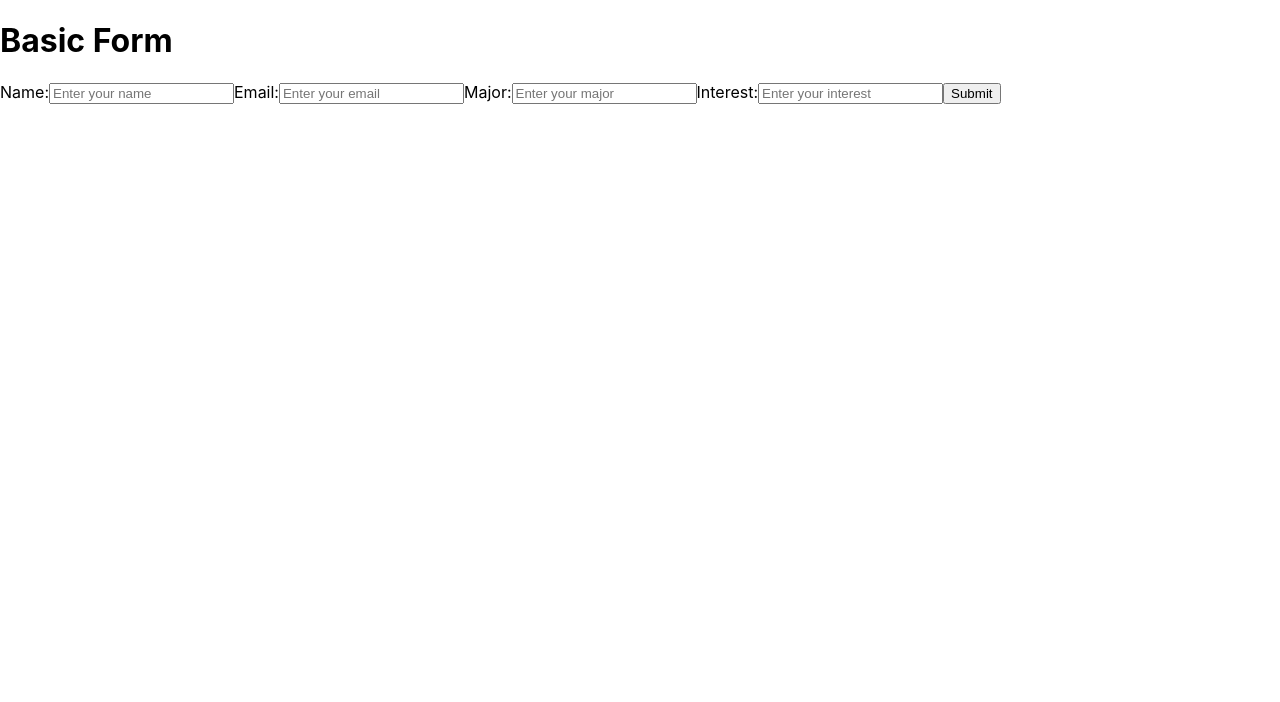
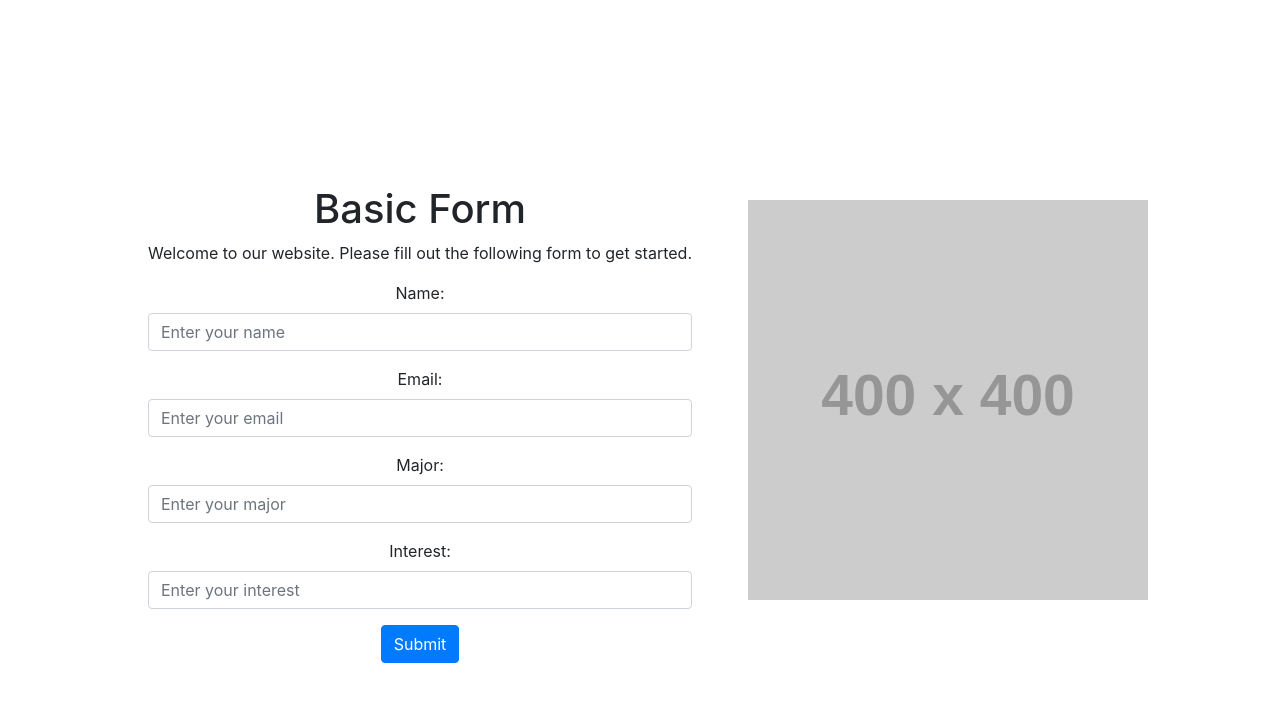
Before and after one commit to emilyjiji/gatoraidays, a React (Create React App) app: page / in a window 1280 px wide. Shown: the top 702 px of the page. Built offline with nearby package versions, Linux system fonts and the light colour scheme; the HTML template or start-up script is replaced by a standard one.

Commit message:
added boostrap and starting styling intro

```diff
--- a/package.json
+++ b/package.json
@@ -7,6 +7,7 @@
     "@testing-library/react": "^13.4.0",
     "@testing-library/user-event": "^13.5.0",
     "axios": "^1.5.1",
+    "boostrap": "^2.0.0",
     "react": "^18.2.0",
     "react-dom": "^18.2.0",
     "react-router-dom": "^6.16.0",
--- a/public/index.html
+++ b/public/index.html
@@ -10,34 +10,16 @@
       content="Web site created using create-react-app"
     />
     <link rel="apple-touch-icon" href="%PUBLIC_URL%/logo192.png" />
-    <!--
-      manifest.json provides metadata used when your web app is installed on a
-      user's mobile device or desktop. See https://developers.google.com/web/fundamentals/web-app-manifest/
-    -->
+
     <link rel="manifest" href="%PUBLIC_URL%/manifest.json" />
-    <!--
-      Notice the use of %PUBLIC_URL% in the tags above.
-      It will be replaced with the URL of the `public` folder during the build.
-      Only files inside the `public` folder can be referenced from the HTML.
-
-      Unlike "/favicon.ico" or "favicon.ico", "%PUBLIC_URL%/favicon.ico" will
-      work correctly both with client-side routing and a non-root public URL.
-      Learn how to configure a non-root public URL by running `npm run build`.
-    -->
+    <link rel="stylesheet" href="https://cdn.jsdelivr.net/npm/bootstrap@4.0.0/dist/css/bootstrap.min.css" integrity="sha384-Gn5384xqQ1aoWXA+058RXPxPg6fy4IWvTNh0E263XmFcJlSAwiGgFAW/dAiS6JXm" crossorigin="anonymous">
     <title>React App</title>
   </head>
   <body>
     <noscript>You need to enable JavaScript to run this app.</noscript>
     <div id="root"></div>
-    <!--
-      This HTML file is a template.
-      If you open it directly in the browser, you will see an empty page.
-
-      You can add webfonts, meta tags, or analytics to this file.
-      The build step will place the bundled scripts into the <body> tag.
-
-      To begin the development, run `npm start` or `yarn start`.
-      To create a production bundle, use `npm run build` or `yarn build`.
-    -->
+    <script src="https://code.jquery.com/jquery-3.2.1.slim.min.js" integrity="sha384-KJ3o2DKtIkvYIK3UENzmM7KCkRr/rE9/Qpg6aAZGJwFDMVNA/GpGFF93hXpG5KkN" crossorigin="anonymous"></script>
+    <script src="https://cdn.jsdelivr.net/npm/popper.js@1.12.9/dist/umd/popper.min.js" integrity="sha384-ApNbgh9B+Y1QKtv3Rn7W3mgPxhU9K/ScQsAP7hUibX39j7fakFPskvXusvfa0b4Q" crossorigin="anonymous"></script>
+    <script src="https://cdn.jsdelivr.net/npm/bootstrap@4.0.0/dist/js/bootstrap.min.js" integrity="sha384-JZR6Spejh4U02d8jOt6vLEHfe/JQGiRRSQQxSfFWpi1MquVdAyjUar5+76PVCmYl" crossorigin="anonymous"></script>
   </body>
 </html>
--- a/src/components/Intro.js
+++ b/src/components/Intro.js
@@ -1,42 +1,84 @@
-import React, {useState} from "react";
-
+import React, { useState } from "react";
 
 const Intro = () => {
-
   const [name, setName] = useState("");
   const [email, setEmail] = useState("");
   const [major, setMajor] = useState("");
   const [interest, setInterest] = useState("");
 
-    const displayState = (e) => {
+  const handleSubmit = async (e) => {
     e.preventDefault();
-
-        console.log("Name:", name);
-        console.log("Email:", email);
-        console.log("Major:", major);
-        console.log("Interest:", interest);
+    // ... (your existing code for handling form submission)
   };
 
   return (
-        <div className="container">
-          <h1>Basic Form</h1>
-          <form>
-            <label htmlFor="name">Name:</label>
-            <input type="text" id="name" name="name" placeholder="Enter your name" onChange={(e) => setName(e.target.value)}/>
+    <div className="container d-flex align-items-center justify-content-center" style={{ minHeight: "100vh" }}>
+      <div className="text-center p-3" style={{ margin: "0 20px" }}> {/* Added margin to left container */}
+        <h1 className="mt-5">Basic Form</h1>
+        <p>
+          Welcome to our website. Please fill out the following form to get started.
+        </p>
+        <form onSubmit={handleSubmit}>
+          <div className="mb-3">
+            <label htmlFor="name" className="form-label">Name:</label>
+            <input
+              type="text"
+              id="name"
+              name="name"
+              placeholder="Enter your name"
+              className="form-control"
+              onChange={(e) => setName(e.target.value)}
+            />
+          </div>
 
-            <label htmlFor="email">Email:</label>
-            <input type="text" id="email" name="email" placeholder="Enter your email" onChange={(e) => setEmail(e.target.value)}/>
+          <div className="mb-3">
+            <label htmlFor="email" className="form-label">Email:</label>
+            <input
+              type="text"
+              id="email"
+              name="email"
+              placeholder="Enter your email"
+              className="form-control"
+              onChange={(e) => setEmail(e.target.value)}
+            />
+          </div>
 
-            <label htmlFor="major">Major:</label>
-            <input type="text" id="major" name="major" placeholder="Enter your major" onChange={(e) => setMajor(e.target.value)}/>
+          <div className="mb-3">
+            <label htmlFor="major" className="form-label">Major:</label>
+            <input
+              type="text"
+              id="major"
+              name="major"
+              placeholder="Enter your major"
+              className="form-control"
+              onChange={(e) => setMajor(e.target.value)}
+            />
+          </div>
 
-            <label htmlFor="interest">Interest:</label>
-            <input type="text" id="interest" name="interest" placeholder="Enter your interest" onChange={(e) => setInterest(e.target.value)}/>
+          <div className="mb-3">
+            <label htmlFor="interest" className="form-label">Interest:</label>
+            <input
+              type="text"
+              id="interest"
+              name="interest"
+              placeholder="Enter your interest"
+              className="form-control"
+              onChange={(e) => setInterest(e.target.value)}
+            />
+          </div>
 
-            <input type="submit" value="Submit" onClick={displayState} />
+          <button type="submit" className="btn btn-primary">Submit</button>
         </form>
       </div>
+      <div className="text-center mt-5" style={{ margin: "0 20px" }}> {/* Added margin to right container */}
+        <img
+          src="https://via.placeholder.com/400" // Increase the image size as needed
+          alt="Dummy Image"
+          className="img-fluid mb-5" // Increased margin bottom
+        />
+      </div>
+    </div>
   );
-}
+};
 
 export default Intro;
```
Also changed, not shown: public/images/nodeimage.png (added), 1 other file (tests, documents, lock files or other folders). Lines whose indentation alone changed are shown as unchanged.
